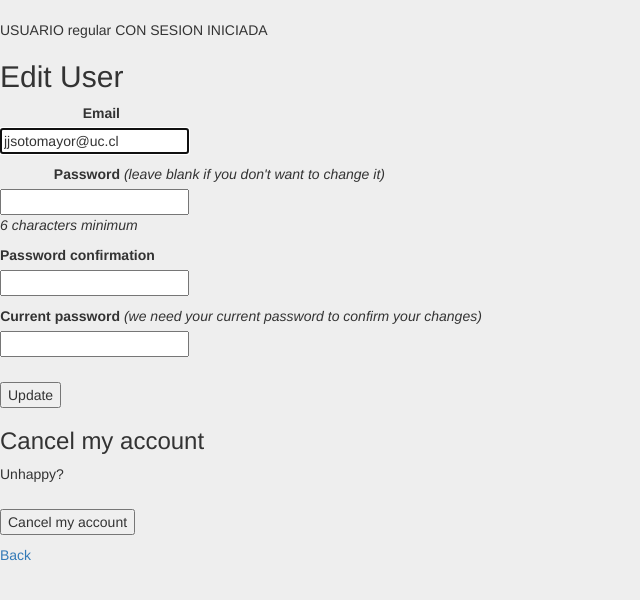
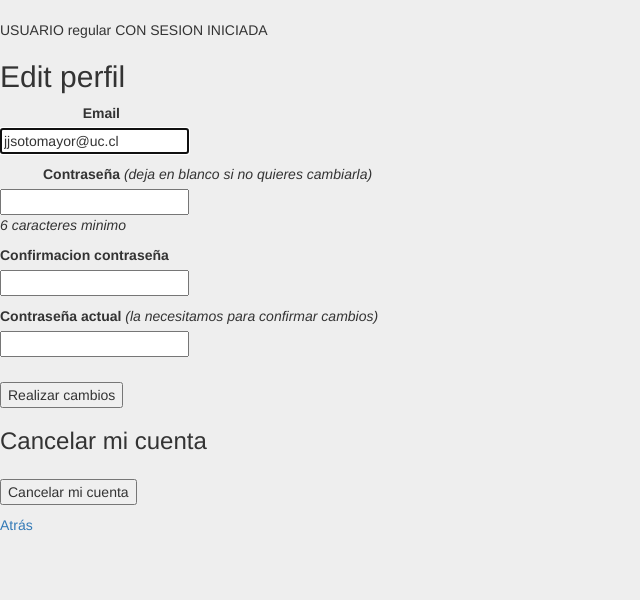
Before and after one commit to jjsotomayor/agsinformationsystem, a Rails app: page /users/edit in a window 1280 px wide. Shown: the part 54-654 px from the top of the page, without its empty margins (0-640 px from the left). Run offline with Rails 7, Linux system fonts and the light colour scheme; a user stored in the database is signed in; style sheets or scripts are compiled from the project's sources; parts of the project's set-up code (start-up, migrations or seed data) failed here and were passed over; some libraries are stand-ins or nearby versions.

Commit message:
Changed devise language

```diff
--- a/app/views/devise/confirmations/new.html.erb
+++ b/app/views/devise/confirmations/new.html.erb
@@ -1,4 +1,4 @@
-<h2>Resend confirmation instructions</h2>
+<h2>Reenviar correo de confirmacion</h2>
 
 <%= form_for(resource, as: resource_name, url: confirmation_path(resource_name), html: { method: :post }) do |f| %>
   <%= devise_error_messages! %>
@@ -9,7 +9,7 @@
   </div>
 
   <div class="actions">
-    <%= f.submit "Resend confirmation instructions" %>
+    <%= f.submit "Reenviar correo de confirmacion" %>
   </div>
 <% end %>
 
--- a/app/views/devise/mailer/email_changed.html.erb
+++ b/app/views/devise/mailer/email_changed.html.erb
@@ -1,3 +1,4 @@
+<!--FIXME: Cambiar a español si sera usado  -->
 <p>Hello <%= @email %>!</p>
 
 <% if @resource.try(:unconfirmed_email?) %>
--- a/app/views/devise/mailer/password_change.html.erb
+++ b/app/views/devise/mailer/password_change.html.erb
@@ -1,3 +1,3 @@
-<p>Hello <%= @resource.email %>!</p>
+<p>Hola <%= @resource.email %>!</p>
 
-<p>We're contacting you to notify you that your password has been changed.</p>
+<p>Te contactamos para notificarte que tu contraseña ha sido cambiada.</p>
--- a/app/views/devise/passwords/new.html.erb
+++ b/app/views/devise/passwords/new.html.erb
@@ -1,4 +1,4 @@
-<h2>Forgot your password?</h2>
+<h2>¿Olvidaste tu contraseña?</h2>
 
 <%= form_for(resource, as: resource_name, url: password_path(resource_name), html: { method: :post }) do |f| %>
   <%= devise_error_messages! %>
@@ -9,7 +9,7 @@
   </div>
 
   <div class="actions">
-    <%= f.submit "Send me reset password instructions" %>
+    <%= f.submit "Enviar instrucciones a mi correo" %>
   </div>
 <% end %>
 
--- a/app/views/devise/registrations/edit.html.erb
+++ b/app/views/devise/registrations/edit.html.erb
@@ -1,4 +1,4 @@
-<h2>Edit <%= resource_name.to_s.humanize %></h2>
+<h2>Edit perfil</h2>
 
 <%= form_for(resource, as: resource_name, url: registration_path(resource_name), html: { method: :put }) do |f| %>
   <%= devise_error_messages! %>
@@ -13,31 +13,31 @@
   <% end %>
 
   <div class="field">
-    <%= f.label :password %> <i>(leave blank if you don't want to change it)</i><br />
+    <%= f.label :contraseña %> <i>(deja en blanco si no quieres cambiarla)</i><br />
     <%= f.password_field :password, autocomplete: "off" %>
     <% if @minimum_password_length %>
       <br />
-      <em><%= @minimum_password_length %> characters minimum</em>
+      <em><%= @minimum_password_length %> caracteres minimo</em>
     <% end %>
   </div>
 
   <div class="field">
-    <%= f.label :password_confirmation %><br />
+    <%= f.label :confirmacion_contraseña %><br />
     <%= f.password_field :password_confirmation, autocomplete: "off" %>
   </div>
 
   <div class="field">
-    <%= f.label :current_password %> <i>(we need your current password to confirm your changes)</i><br />
+    <%= f.label :contraseña_actual %> <i>(la necesitamos para confirmar cambios)</i><br />
     <%= f.password_field :current_password, autocomplete: "off" %>
   </div>
 
   <div class="actions">
-    <%= f.submit "Update" %>
+    <%= f.submit "Realizar cambios" %>
   </div>
 <% end %>
 
-<h3>Cancel my account</h3>
+<h3>Cancelar mi cuenta</h3>
 
-<p>Unhappy? <%= button_to "Cancel my account", registration_path(resource_name), data: { confirm: "Are you sure?" }, method: :delete %></p>
+<p><%= button_to "Cancelar mi cuenta", registration_path(resource_name), data: { confirm: "Estas seguro?" }, method: :delete %></p>
 
-<%= link_to "Back", :back %>
+<%= link_to "Atrás", :back %>
--- a/app/views/devise/sessions/new.html.erb
+++ b/app/views/devise/sessions/new.html.erb
@@ -16,7 +16,7 @@
   <% if devise_mapping.rememberable? -%>
     <div class="field">
       <%= f.check_box :remember_me %>
-      <%= f.label :remember_me %>
+      <%= f.label :Recuerdame %>
     </div>
   <% end -%>
 
--- a/app/views/devise/unlocks/new.html.erb
+++ b/app/views/devise/unlocks/new.html.erb
@@ -1,4 +1,4 @@
-<h2>Resend unlock instructions</h2>
+<h2>Reenviar instrucciones de desbloqueo</h2>
 
 <%= form_for(resource, as: resource_name, url: unlock_path(resource_name), html: { method: :post }) do |f| %>
   <%= devise_error_messages! %>
@@ -9,7 +9,7 @@
   </div>
 
   <div class="actions">
-    <%= f.submit "Resend unlock instructions" %>
+    <%= f.submit "Reenviar instrucciones" %>
   </div>
 <% end %>
 
--- a/app/views/user_controls/new_session.html.erb
+++ b/app/views/user_controls/new_session.html.erb
@@ -17,7 +17,6 @@
       <%= submit_tag :Ingresar, class: 'btn btn-lg btn-primary btn-block' %>
         <!-- <input type="submit" value="Submit">%> -->
     </div>
-    <%= link_to 'Atras', root_path %>
   <% end %>
 
 
--- a/config/application.rb
+++ b/config/application.rb
@@ -13,5 +13,8 @@
     # Application configuration should go into files in config/initializers
     # -- all .rb files in that directory are automatically loaded.
 
+    # Configurando lenguaje español
+    config.i18n.default_locale = :es
+
   end
 end
--- /dev/null
+++ b/config/locales/devise.es.yml
@@ -0,0 +1,64 @@
+# Traducciones adicionales en https://github.com/plataformatec/devise/wiki/I18n
+
+es:
+  devise:
+    confirmations:
+      confirmed: "Tu correo electrónico ha sido confirmado exitosamente."
+      send_instructions: "Recibirás un email con las instrucciones para confirmar tu correo electrónico en unos minutos."
+      send_paranoid_instructions: "Si tu correo electrónico existe en nuestra base de datos, recibirás un email con las instrucciones para confirmar tu correo electrónico en unos minutos."
+    failure:
+      already_authenticated: "Ya iniciaste sesión."
+      inactive: "Tu cuenta aún no ha sido activada."
+      invalid: "Email y/o contraseña inválidos."
+      locked: "Tu cuenta está bloqueada."
+      last_attempt: "Tienes un intento más antes que tu cuenta sea bloqueada."
+      not_found_in_database: "%{authentication_keys} o contraseña inválidos."
+      timeout: "Tu sesión ha expirado. Inicia sesión nuevamente."
+      unauthenticated: "Tienes que registrarte o iniciar sesión antes de continuar."
+      unconfirmed: "Tienes que confirmar tu cuenta antes de continuar."
+    mailer:
+      confirmation_instructions:
+        subject: "Instrucciones de confirmación"
+      reset_password_instructions:
+        subject: "Instrucciones de cambio de contraseña"
+      unlock_instructions:
+        subject: "Instrucciones de desbloqueo"
+      email_changed:
+        subject: "Email modificado"
+      password_change:
+        subject: "Contraseña modificada"
+    omniauth_callbacks:
+      failure: "No pudimos autentificar tu cuenta de %{kind} por la siguiente razón: \"%{reason}\"."
+      success: "Te autentificaste correctamente con tu cuenta de %{kind}."
+    passwords:
+      no_token: "No puedes acceder a esta página sin venir desde el email de reinicio de contraseña. Si vienes desde ahí, por favor asegúrate de usar la url completa que aparece."
+      send_instructions: "Recibirás un email con instrucciones para reiniciar tu contraseña en unos minutos."
+      send_paranoid_instructions: "Si tu email existe en el sistema, recibirás un email con instrucciones para reiniciar tu contraseña en unos minutos."
+      updated: "Tu contraseña fue modificada correctamente. Has iniciado sesión."
+      updated_not_active: "Tu contraseña fue modificada correctamente."
+    registrations:
+      destroyed: "Adiós, tu cuenta ha sido eliminada. Esperamos verte de vuelta pronto!"
+      signed_up: "Bienvenido! Te has registrado correctamente."
+      signed_up_but_inactive: "Te has registrado correctamente, pero tu cuenta aun no ha sido activada."
+      signed_up_but_locked: "Te has registrado correctamente, pero tu cuenta está bloqueada."
+      signed_up_but_unconfirmed: "Te hemos enviado un email con instrucciones para que confirmes tu cuenta."
+      update_needs_confirmation: "Actualizaste tu cuenta correctamente, pero tenemos que revalidar tu email. Revisa tu correo para confirmar la dirección."
+      updated: "Actualizaste tu cuenta correctamente."
+    sessions:
+      signed_in: "Iniciaste sesión correctamente."
+      signed_out: "Cerraste sesión correctamente."
+      already_signed_out: "Se cerró sesión correctamente."
+    unlocks:
+      send_instructions: "Recibirás un email con instrucciones para desbloquear tu cuenta en unos minutos"
+      send_paranoid_instructions: "Si tu cuenta existe, recibirás un email con instrucciones para desbloquear tu cuenta en unos minutos"
+      unlocked: "Tu cuenta ha sido desbloqueada. Inicia sesión para continuar."
+  errors:
+    messages:
+      already_confirmed: "ya fue confirmada. Intenta ingresar."
+      confirmation_period_expired: "necesita ser confirmada dentro de %{period}, por favor pide una nueva"
+      expired: "ha expirado, por favor pide una nueva"
+      not_found: "no encontrado"
+      not_locked: "no ha sido bloqueada"
+      not_saved:
+        one: "Ha ocurrido 1 error:"
+        other: "Han ocurrido %{count} errores:"
```
Also changed, not shown: app/views/devise/mailer/confirmation_instructions.html.erb (+1 -7 lines), app/views/devise/mailer/reset_password_instructions.html.erb (+5 -5 lines), app/views/devise/mailer/unlock_instructions.html.erb (+9 -0 lines), app/views/devise/passwords/edit.html.erb (+5 -5 lines), app/views/devise/shared/_links.html.erb (+5 -5 lines).
